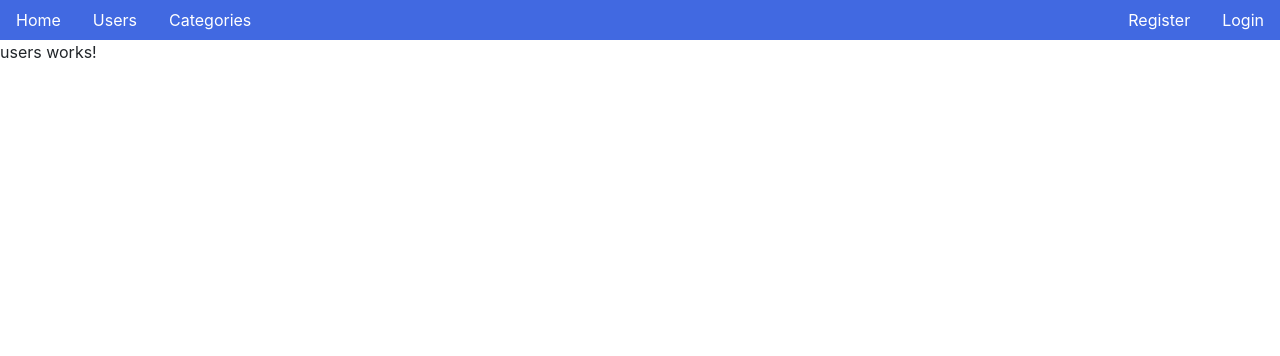
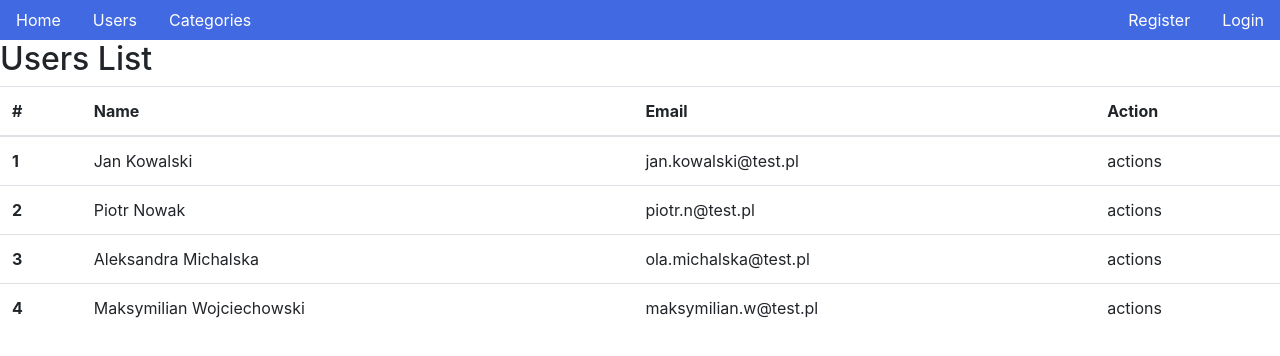
Before and after one commit to marbogucki/angular-login, an Angular app: page /users in a window 1280 px wide. Shown: the top 356 px of the page. Built offline with nearby package versions, Linux system fonts and the light colour scheme; data requests are answered from the project's data file.

Commit message:
add users service and users list component

```diff
--- a/src/app/core/core.module.ts
+++ b/src/app/core/core.module.ts
@@ -1,11 +1,13 @@
 import { NgModule } from '@angular/core';
 import { CommonModule } from '@angular/common';
+import {HttpClientModule} from '@angular/common/http';
 import {AuthModule} from './auth/auth.module';
 
 @NgModule({
   declarations: [],
   imports: [
     CommonModule,
+    HttpClientModule,
     AuthModule
   ],
   exports: [
--- /dev/null
+++ b/src/app/feature/users/user.type.ts
@@ -0,0 +1,5 @@
+export interface User {
+  id: number;
+  name: string;
+  email: string;
+}
--- /dev/null
+++ b/src/app/feature/users/users-list/users-list.component.html
@@ -0,0 +1,18 @@
+<table class="table">
+  <thead>
+  <tr>
+    <th scope="col">#</th>
+    <th scope="col">Name</th>
+    <th scope="col">Email</th>
+    <th scope="col">Action</th>
+  </tr>
+  </thead>
+  <tbody>
+  <tr *ngFor="let user of users; let key = index;">
+    <th scope="row">{{ key + 1 }}</th>
+    <td>{{ user.name }}</td>
+    <td>{{ user.email }}</td>
+    <td>actions</td>
+  </tr>
+  </tbody>
+</table>
--- a/src/app/feature/users/users.component.html
+++ b/src/app/feature/users/users.component.html
@@ -1,3 +1,3 @@
-<p>
-  users works!
-</p>
+<h2>Users List</h2>
+
+<app-users-list [users]="users"></app-users-list>
--- a/src/app/feature/users/users.component.ts
+++ b/src/app/feature/users/users.component.ts
@@ -1,4 +1,6 @@
 import { Component, OnInit } from '@angular/core';
+import {User} from './user.type';
+import {UsersService} from './users.service';
 
 @Component({
   selector: 'app-users',
@@ -6,10 +8,17 @@ import { Component, OnInit } from '@angular/core';
   styleUrls: ['./users.component.scss']
 })
 export class UsersComponent implements OnInit {
-
-  constructor() { }
+  users: User[];
+  constructor(private usersService: UsersService) { }
 
   ngOnInit() {
+    this.getUsers();
   }
 
+  getUsers() {
+    this.usersService.getUsers()
+      .subscribe(
+        (users: User[]) => this.users = users
+      );
+  }
 }
--- a/src/app/feature/users/users.module.ts
+++ b/src/app/feature/users/users.module.ts
@@ -2,9 +2,10 @@ import { NgModule } from '@angular/core';
 import { CommonModule } from '@angular/common';
 import { UsersComponent } from './users.component';
 import {UsersRoutingModule} from './users-routing.module';
+import { UsersListComponent } from './users-list/users-list.component';
 
 @NgModule({
-  declarations: [UsersComponent],
+  declarations: [UsersComponent, UsersListComponent],
   imports: [
     CommonModule,
     UsersRoutingModule
--- /dev/null
+++ b/src/app/feature/users/users.service.ts
@@ -0,0 +1,18 @@
+import { Injectable } from '@angular/core';
+import {Observable} from 'rxjs';
+import {User} from './user.type';
+import {HttpClient} from '@angular/common/http';
+
+@Injectable({
+  providedIn: 'root'
+})
+export class UsersService {
+
+  apiUrl = 'http://localhost:3000/users';
+
+  constructor(private http: HttpClient) { }
+
+  getUsers(): Observable<User[]> {
+    return this.http.get<User[]>(this.apiUrl);
+  }
+}
```
Also changed, not shown: src/app/feature/users/users-list/users-list.component.ts (added, +11 -0 lines), src/app/feature/users/users-list/users-list.component.scss (added).
